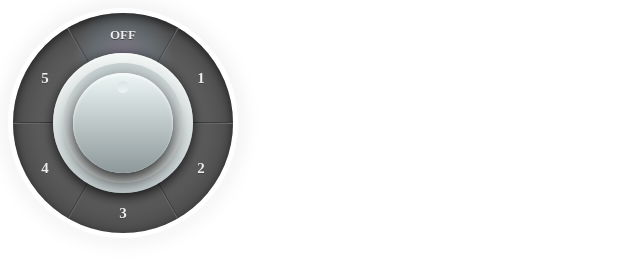
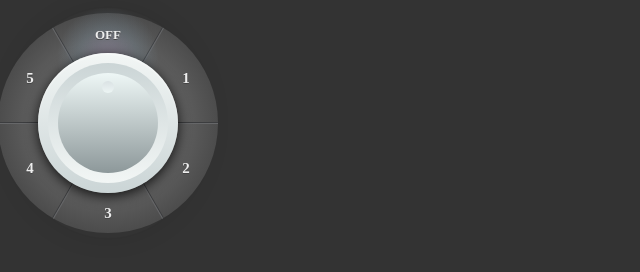
Before and after one commit to saulfs81/uiverse, a plain HTML site: page index.html in a window 1280 px wide. Shown: the whole page, without its empty margins (0-640 px from the left). Drawn offline with Linux system fonts and the light colour scheme.

```diff
--- a/index.html
+++ b/index.html
@@ -8,10 +8,10 @@
 </head>
 <body>
 
-<div class="container">
+<div class="container vertical-table-center">
 
 
-    <div class="de">
+    <div class="de vertical-table-center__content">
 
 
         <div class="den">
--- a/styles.css
+++ b/styles.css
@@ -1,5 +1,9 @@
 /* SWITCH
 --------------------------------------------- */
+
+body{
+    background-color: #333333;
+}
 
 .container .origin {
     position: absolute;
@@ -34,7 +38,6 @@
     height: 220px;
     margin: -110px 0 0 -110px;
     border-radius: 100%;
-    box-shadow: inset 0 3px 10px rgba(0, 0, 0, .6), 0 2px 20px rgba(255, 255, 255, 1);
     background: #888888;
     background: -moz-radial-gradient(center, ellipse cover, #888888 0%, #333333 100%);
     background: -webkit-gradient(radial, center center, 0px, center center, 100%, color-stop(0%, #888888), color-stop(100%, #333333));
@@ -73,7 +76,6 @@
     height: 100px;
     margin: -50px 0 0 -50px;
     border-radius: 100%;
-    box-shadow: inset 0 2px 3px rgba(255, 255, 255, .6), 0 8px 20px rgba(0, 0, 0, .9);
     background: #eef7f6;
     background: -moz-linear-gradient(top, #eef7f6 0%, #8d989a 100%);
     background: -webkit-gradient(linear, left top, left bottom, color-stop(0%, #eef7f6), color-stop(100%, #8d989a));
@@ -140,6 +142,20 @@
     text-align: center;
     color: #eee;
     text-shadow: 0 1px 0 #444;
+  }
+  .vertical-table-center {
+    display: table;
+
+    height: 100px;
+    width: 200px;
+  }
+
+  .vertical-table-center__content {
+    display: table-cell;
+
+    vertical-align: middle;
+    text-align: center;
+
   }
 
   .den .switch label:nth-child(1) {
```
